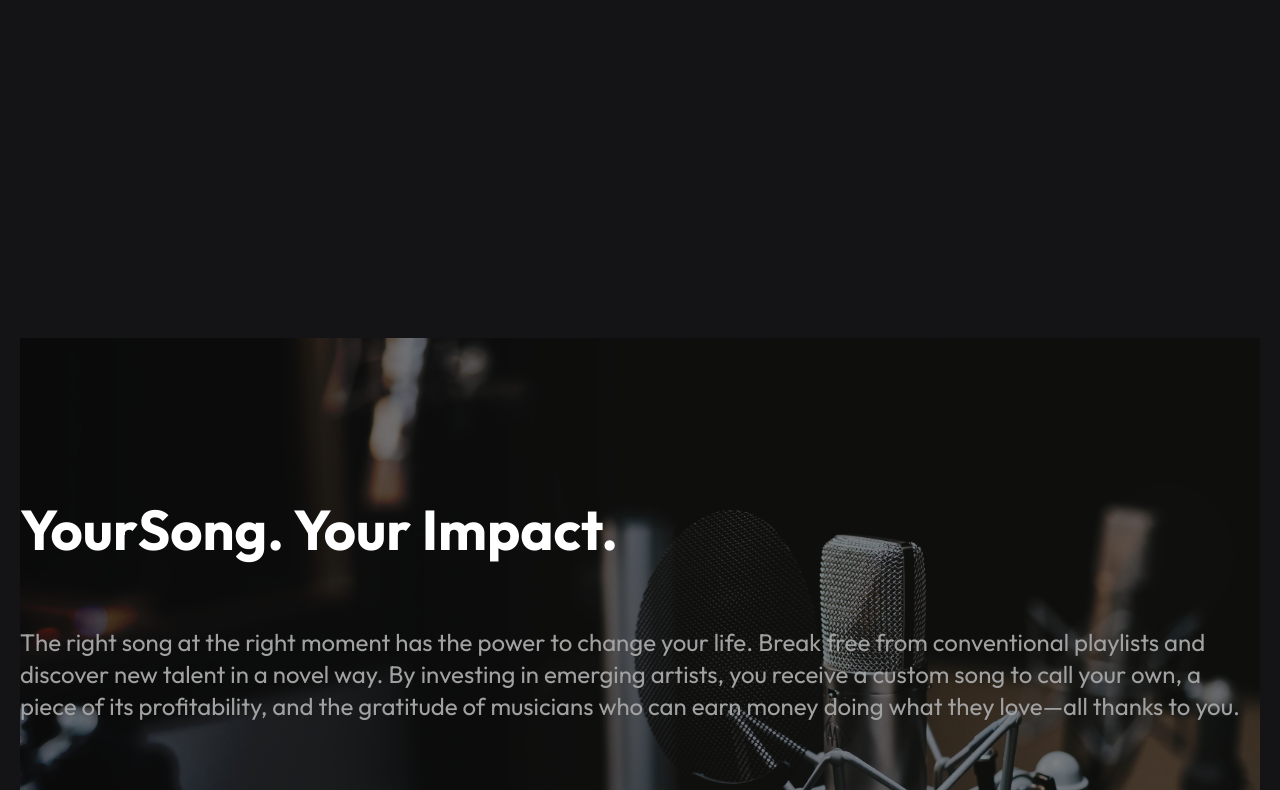
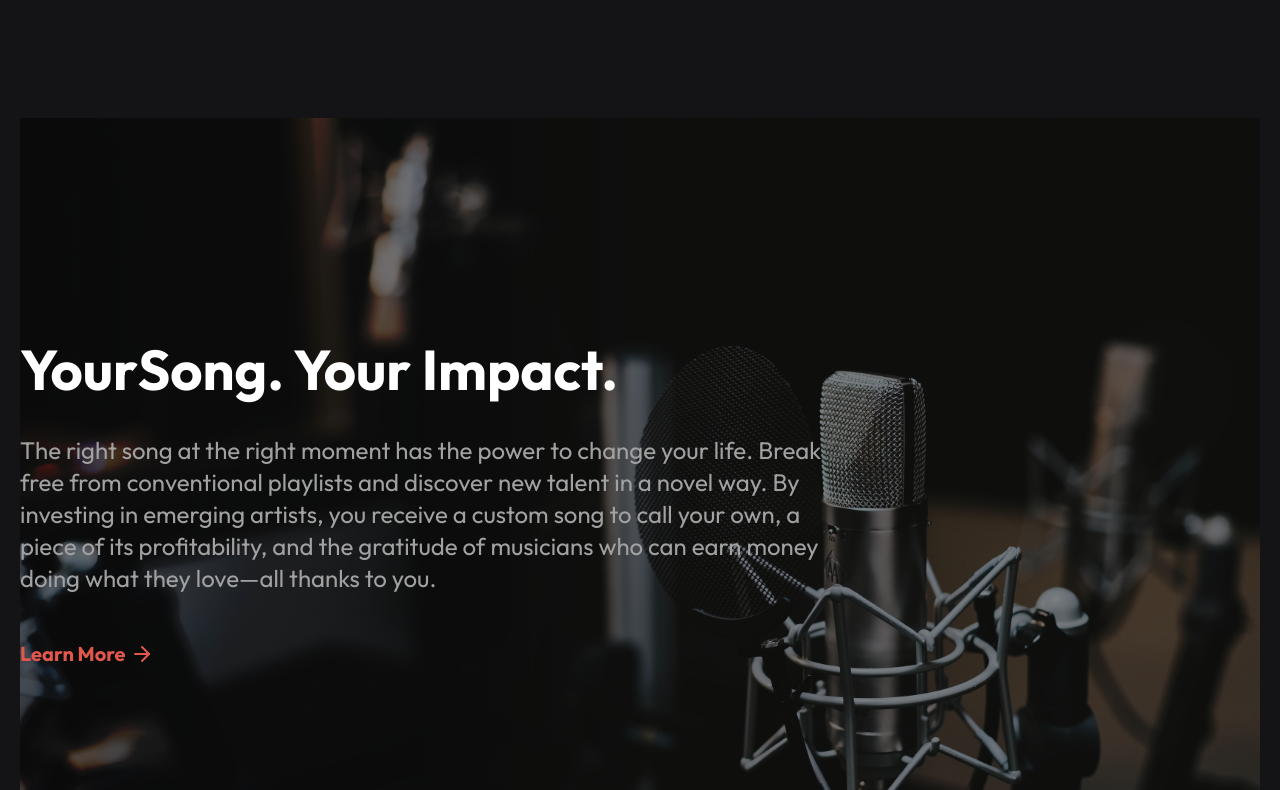
Before and after one commit to rakibul-wdp/your-song-wdp, a Next.js app: page /pricing in a window 1280 px wide. Shown: the part 2910-3700 px from the top of the page. Built offline with nearby package versions, Linux system fonts and the light colour scheme.

Commit message:
your song your impact section correction

```diff
--- a/src/components/pages/pricing/your-song-impact.tsx
+++ b/src/components/pages/pricing/your-song-impact.tsx
@@ -7,8 +7,8 @@ import { FC } from "react";
 
 export const YourSongImpact: FC = () => {
   return (
-    <Container className="py-16 md:py-[220px]">
-      <div className={cn("relative py-[120px] lg:py-[160px]")}>
+    <Container className="">
+      <div className={cn("relative py-16 lg:py-[220px]")}>
         <div
           className="absolute inset-0 bg-center bg-no-repeat bg-cover"
           style={{
@@ -25,12 +25,14 @@ export const YourSongImpact: FC = () => {
         <div
           className={cn(
             "relative z-10",
-            "flex flex-col items-start justify-center gap-8 md:gap-16",
-            "px-4 md:px-0"
+            "flex flex-col items-start justify-center"
           )}
         >
           <Title variant="H4">YourSong. Your Impact.</Title>
-          <P variant="P1" className="text-[#A1A1A2]">
+          <P
+            variant="P1"
+            className="text-[#A1A1A2] md:w-[65%] mt-6 md:mt-8 mb-10 md:mb-12"
+          >
             The right song at the right moment has the power to change your
             life. Break free from conventional playlists and discover new talent
             in a novel way. By investing in emerging artists, you receive a
@@ -40,7 +42,7 @@ export const YourSongImpact: FC = () => {
           </P>
           <Link
             href="/impact"
-            className="text-xl leading-6 font-bold font-outfit text-primary-coral"
+            className="text-xl leading-6 font-bold font-outfit text-primary-coral flex items-center justify-center gap-x-1"
           >
             Learn More
             <ArrowRight className="" />
```
